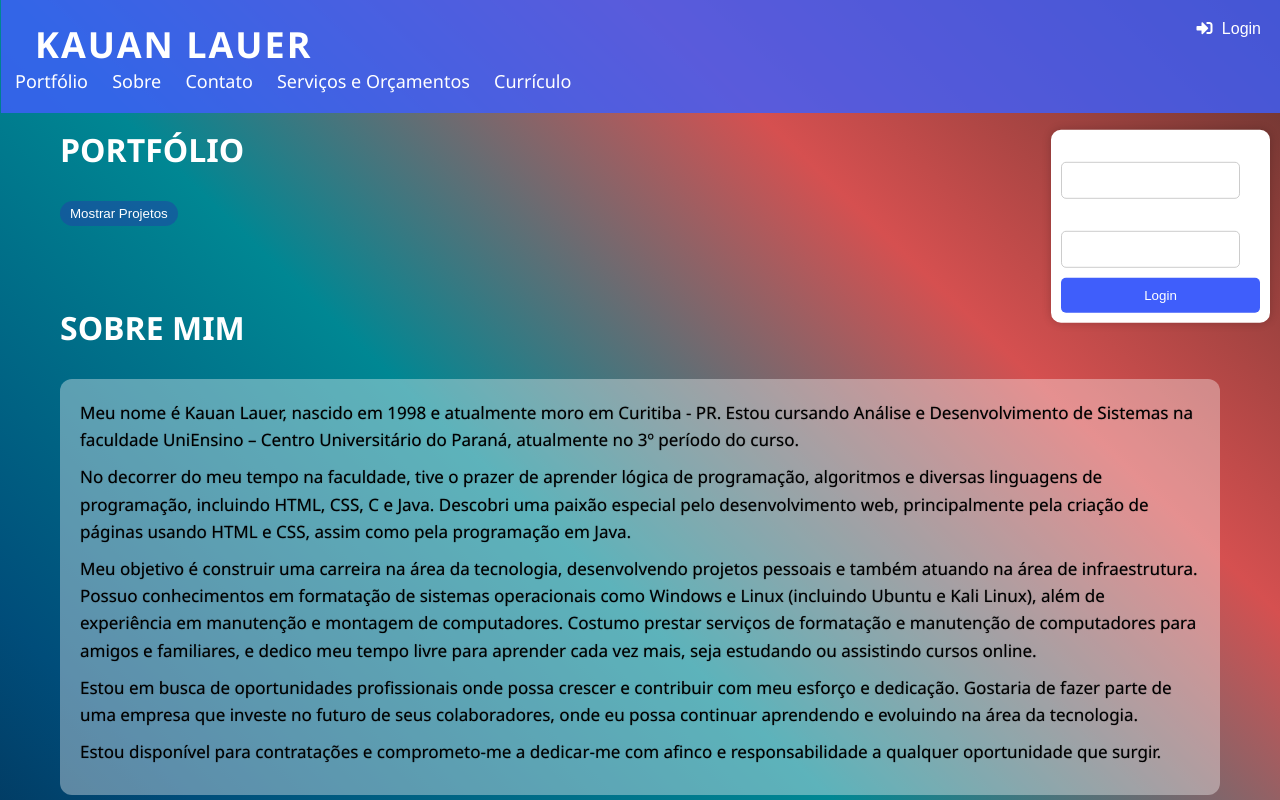
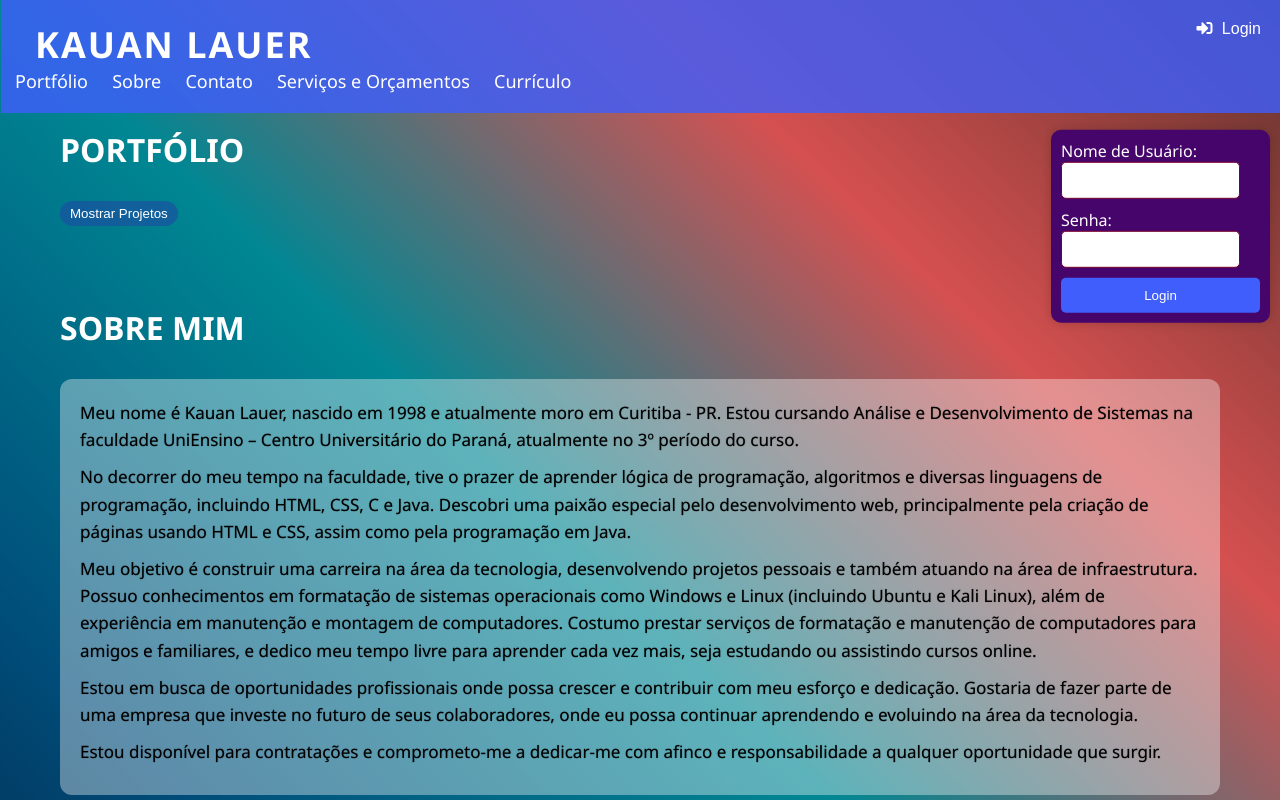
Before and after one commit to kauanlauer/kauan, a plain HTML site: page index.html in a window 1280 px wide. Both pictures are taken after a click on the button "Login". Shown: the top 800 px of the page. Drawn offline with Linux system fonts and the light colour scheme.

Commit message:
Add files via upload

```diff
--- a/styles.css
+++ b/styles.css
@@ -221,10 +221,10 @@ footer p {
     top: 50%;
     right: 10px;
     transform: translateY(-140%);
-    background-color: #fff;
+    background-color: #46056b;
     padding: 10px;
     border-radius: 10px;
-    box-shadow: 0 0 10px rgba(0, 0, 0, 0.2);
+    box-shadow: 0 0 10px rgba(19, 19, 19, 0.2);
     z-index: 9999; /* Certifique-se de que o formulário fique sobreposto a outros elementos */
 }
 
@@ -234,7 +234,7 @@ footer p {
     padding: 10px;
     margin-bottom: 10px;
     border-radius: 5px;
-    border: 1px solid #ccc;
+    border: 1px solid #79002e;
 }
 
 #login-form button {
```
